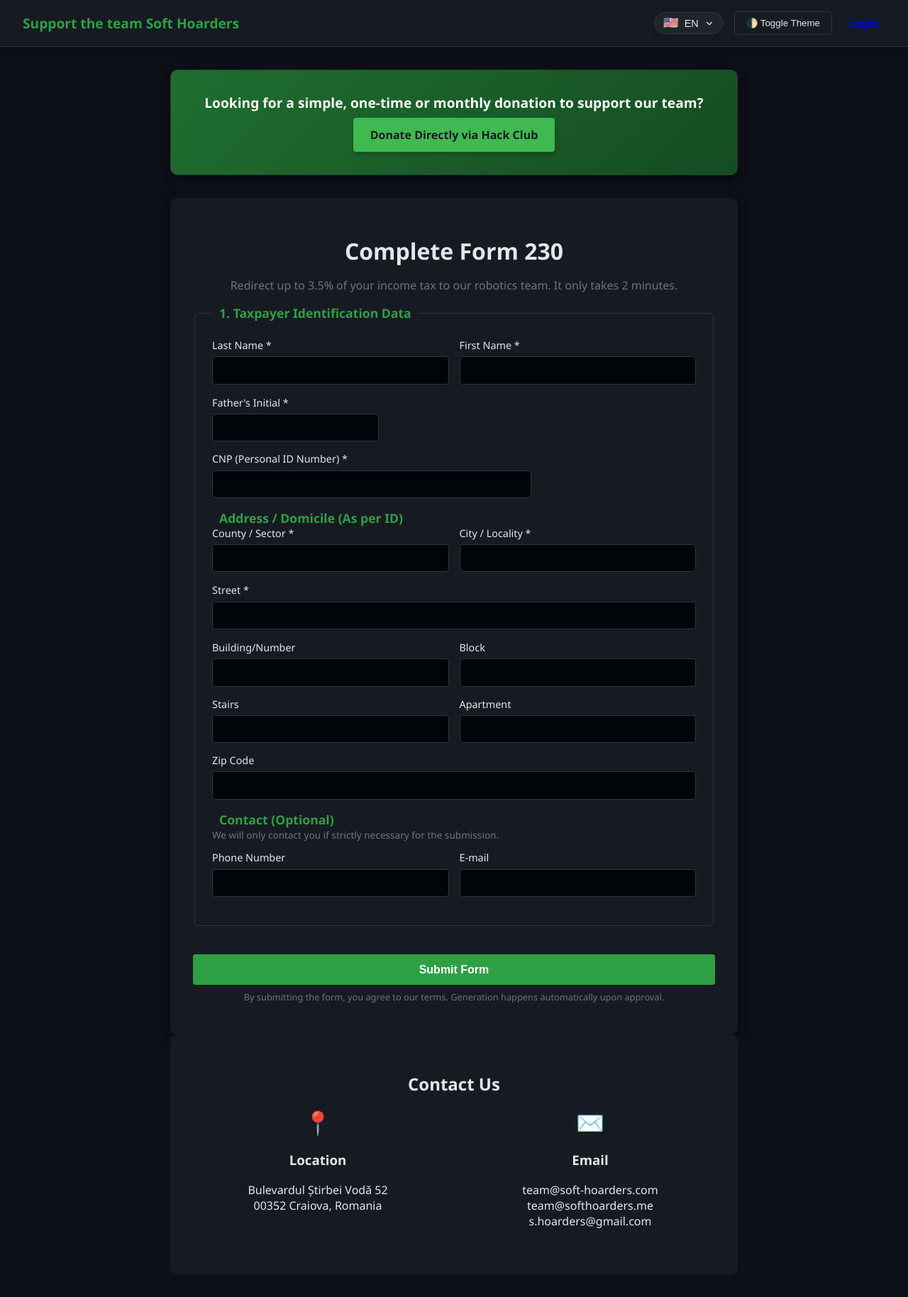
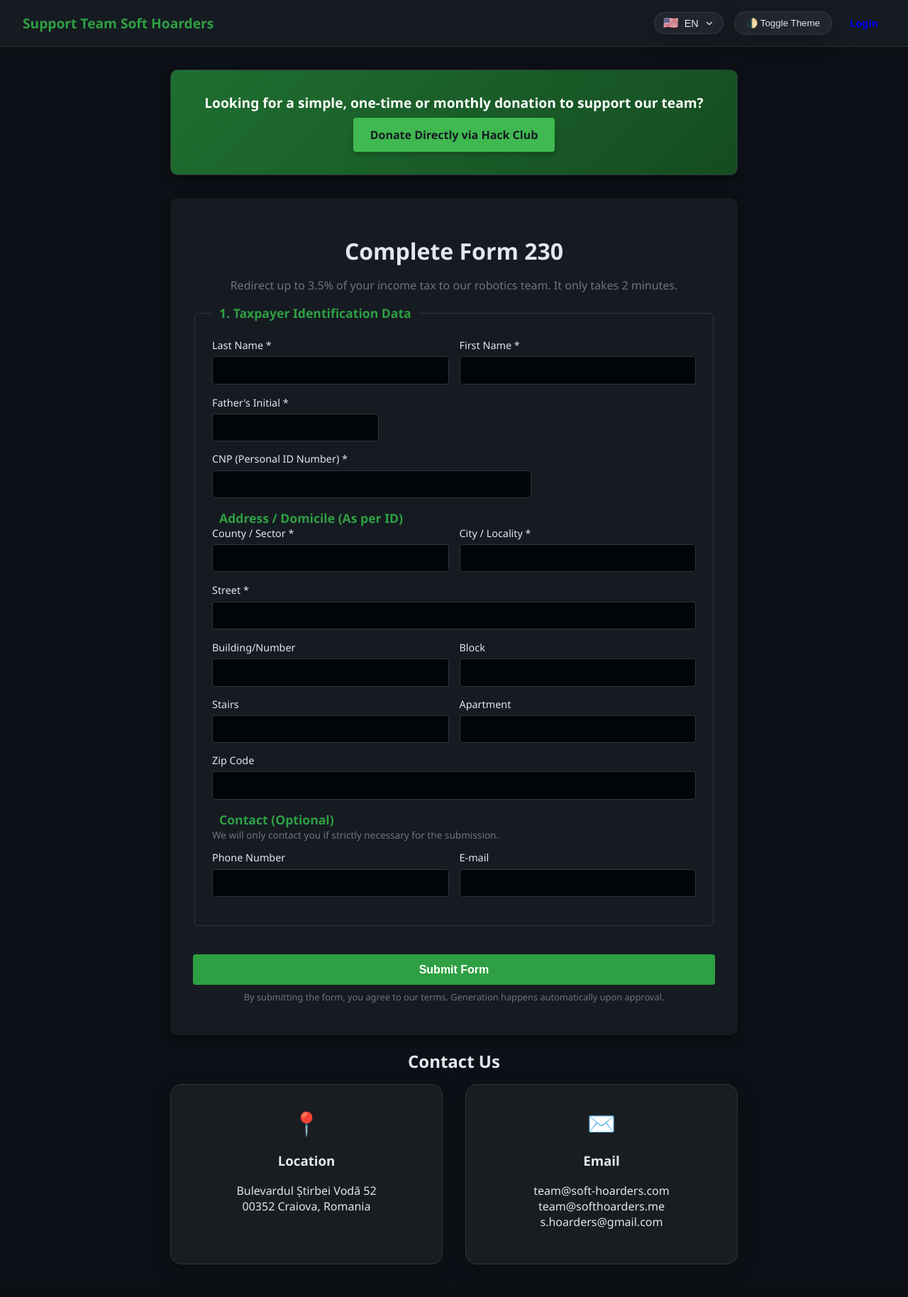
Before and after one commit to softhoarders/form-230, a Flask app: page / in a window 1280 px wide. Shown: the whole page at 71% size. After the commit the page ends 1782 px from the top, so only its background shows below. Run offline with Flask 3, Linux system fonts and the light colour scheme; a user stored in the database is signed in; some libraries are stand-ins or nearby versions.

Commit message:
Implement glassmorphism design for contact section and update translations for consistency

```diff
--- a/static/style.css
+++ b/static/style.css
@@ -10,6 +10,36 @@
     --donate-bg: linear-gradient(135deg, #1f6f30 0%, #154c21 100%);
     --donate-btn: #3fb950;
     --donate-btn-hover: #2ea043;
+    --glass-bg: rgba(255, 255, 255, 0.05);
+    --glass-border: rgba(255, 255, 255, 0.1);
+    --glass-shadow: 0 8px 32px rgba(0, 0, 0, 0.2);
+}
+
+/* Glassmorphism Card */
+.glass-card {
+    background: var(--glass-bg);
+    backdrop-filter: blur(10px);
+    border: 1px solid var(--glass-border);
+    border-radius: 16px;
+    padding: 2rem;
+    box-shadow: var(--glass-shadow);
+    transition: all 0.3s ease;
+}
+
+.light-mode .glass-card {
+    background: rgba(255, 255, 255, 0.15);
+    backdrop-filter: blur(10px);
+    border: 1px solid rgba(255, 255, 255, 0.2);
+    box-shadow: 0 2px 8px rgba(0, 0, 0, 0.05);
+}
+
+.glass-card:hover {
+    transform: translateY(-5px);
+    box-shadow: 0 12px 40px rgba(0, 0, 0, 0.3);
+}
+
+.light-mode .glass-card:hover {
+    box-shadow: 0 4px 12px rgba(0, 0, 0, 0.1);
 }
 
 .light-mode {
@@ -66,12 +96,32 @@ header {
 }
 
 #theme-toggle {
-    background: none;
-    border: 1px solid var(--border);
+    background: var(--glass-bg);
+    backdrop-filter: blur(10px);
+    border: 1px solid var(--glass-border);
+    color: var(--text-color);
     padding: 0.5rem 1rem;
-    border-radius: 4px;
+    border-radius: 20px;
     cursor: pointer;
-    color: var(--text-color);
+    transition: all 0.3s ease;
+    box-shadow: var(--glass-shadow);
+    font-weight: 500;
+}
+
+.light-mode #theme-toggle {
+    background: rgba(255, 255, 255, 0.15);
+    backdrop-filter: blur(10px);
+    border: 1px solid rgba(255, 255, 255, 0.2);
+    box-shadow: 0 2px 8px rgba(0, 0, 0, 0.05);
+}
+
+#theme-toggle:hover {
+    background: rgba(255, 255, 255, 0.1);
+    transform: translateY(-2px);
+}
+
+.light-mode #theme-toggle:hover {
+    background: rgba(255, 255, 255, 0.25);
 }
 
 .container {
@@ -316,9 +366,9 @@ input:focus {
     display: flex;
     align-items: center;
     gap: 8px;
-    background: rgba(125, 125, 125, 0.1);
+    background: var(--glass-bg);
     backdrop-filter: blur(10px);
-    border: 1px solid var(--border);
+    border: 1px solid var(--glass-border);
     color: var(--text-color);
     padding: 6px 12px;
     border-radius: 20px;
@@ -326,33 +376,36 @@ input:focus {
     font-weight: 500;
     cursor: pointer;
     transition: all 0.3s ease;
-    box-shadow: 0 2px 8px rgba(0, 0, 0, 0.1);
+    box-shadow: var(--glass-shadow);
 }
 
 .light-mode .framer-lang-btn {
-    background: rgba(255, 255, 255, 0.9);
+    background: rgba(255, 255, 255, 0.15);
+    backdrop-filter: blur(10px);
+    border: 1px solid rgba(255, 255, 255, 0.2);
     box-shadow: 0 2px 8px rgba(0, 0, 0, 0.05);
 }
 
 .framer-lang-btn:hover {
-    background: rgba(125, 125, 125, 0.2);
+    background: rgba(255, 255, 255, 0.1);
     transform: translateY(-1px);
 }
 
 .light-mode .framer-lang-btn:hover {
-    background: rgba(255, 255, 255, 1);
+    background: rgba(255, 255, 255, 0.25);
 }
 
 .framer-lang-dropdown {
     position: absolute;
     top: calc(100% + 8px);
     right: 0;
-    background: var(--card-bg);
-    border: 1px solid var(--border);
+    background: var(--glass-bg);
+    backdrop-filter: blur(10px);
+    border: 1px solid var(--glass-border);
     border-radius: 12px;
     min-width: 140px;
     padding: 6px;
-    box-shadow: 0 8px 24px rgba(0, 0, 0, 0.2);
+    box-shadow: var(--glass-shadow);
     opacity: 0;
     visibility: hidden;
     transform: translateY(-10px);
@@ -381,10 +434,11 @@ input:focus {
     border-radius: 8px;
     font-size: 0.9rem;
     transition: background 0.2s;
+    background: transparent;
 }
 
 .framer-lang-option:hover {
-    background: rgba(125, 125, 125, 0.1);
+    background: rgba(255, 255, 255, 0.05);
 }
 
 .light-mode .framer-lang-option:hover {
--- a/templates/index.html
+++ b/templates/index.html
@@ -100,15 +100,15 @@
 </div>
 
 <!-- Contact Section -->
-<div class="contact-section intro-fade mt-3" style="background: var(--card-bg); padding: 2rem; border-radius: 8px; box-shadow: 0 4px 6px var(--shadow-color);">
+<div class="contact-section intro-fade mt-3">
     <h2 class="text-center mb-2">{{ t.contact_us }}</h2>
     <div class="row" style="display: flex; justify-content: center; gap: 2rem; flex-wrap: wrap;">
-        <div class="contact-card" style="flex: 1; min-width: 250px; text-align: center;">
+        <div class="contact-card glass-card" style="flex: 1; min-width: 250px; text-align: center;">
             <div style="font-size: 2rem; color: var(--primary-color);">📍</div>
             <h3>{{ t.location_title }}</h3>
             <p style="color: var(--text-color);">Bulevardul Știrbei Vodă 52<br>00352 Craiova, Romania</p>
         </div>
-        <div class="contact-card" style="flex: 1; min-width: 250px; text-align: center;">
+        <div class="contact-card glass-card" style="flex: 1; min-width: 250px; text-align: center;">
             <div style="font-size: 2rem; color: var(--primary-color);">✉️</div>
             <h3>{{ t.email_title }}</h3>
             <p>
--- a/translations.py
+++ b/translations.py
@@ -1,7 +1,7 @@
 TRANSLATIONS = {
     'ro': {
-        'page_title': 'Support the team / Sustine echipa Soft Hoarders',
-        'header_title': 'Sustine echipa Soft Hoarders',
+        'page_title': 'Sustine Echipa Soft Hoarders',
+        'header_title': 'Sustine Echipa Soft Hoarders',
         'theme_toggle': '🌓 Schimba Tema',
         'donate_msg': 'Cauți să faci o donație simplă, unică sau lunară, pentru a ne susține activitatea?',
         'donate_btn': 'Donează Direct prin Hack Club',
@@ -33,8 +33,8 @@ TRANSLATIONS = {
         'login': 'Logare'
     },
     'en': {
-        'page_title': 'Support the team / Sustine echipa Soft Hoarders',
-        'header_title': 'Support the team Soft Hoarders',
+        'page_title': 'Support Team Soft Hoarders',
+        'header_title': 'Support Team Soft Hoarders',
         'theme_toggle': '🌓 Toggle Theme',
         'donate_msg': 'Looking for a simple, one-time or monthly donation to support our team?',
         'donate_btn': 'Donate Directly via Hack Club',
```
